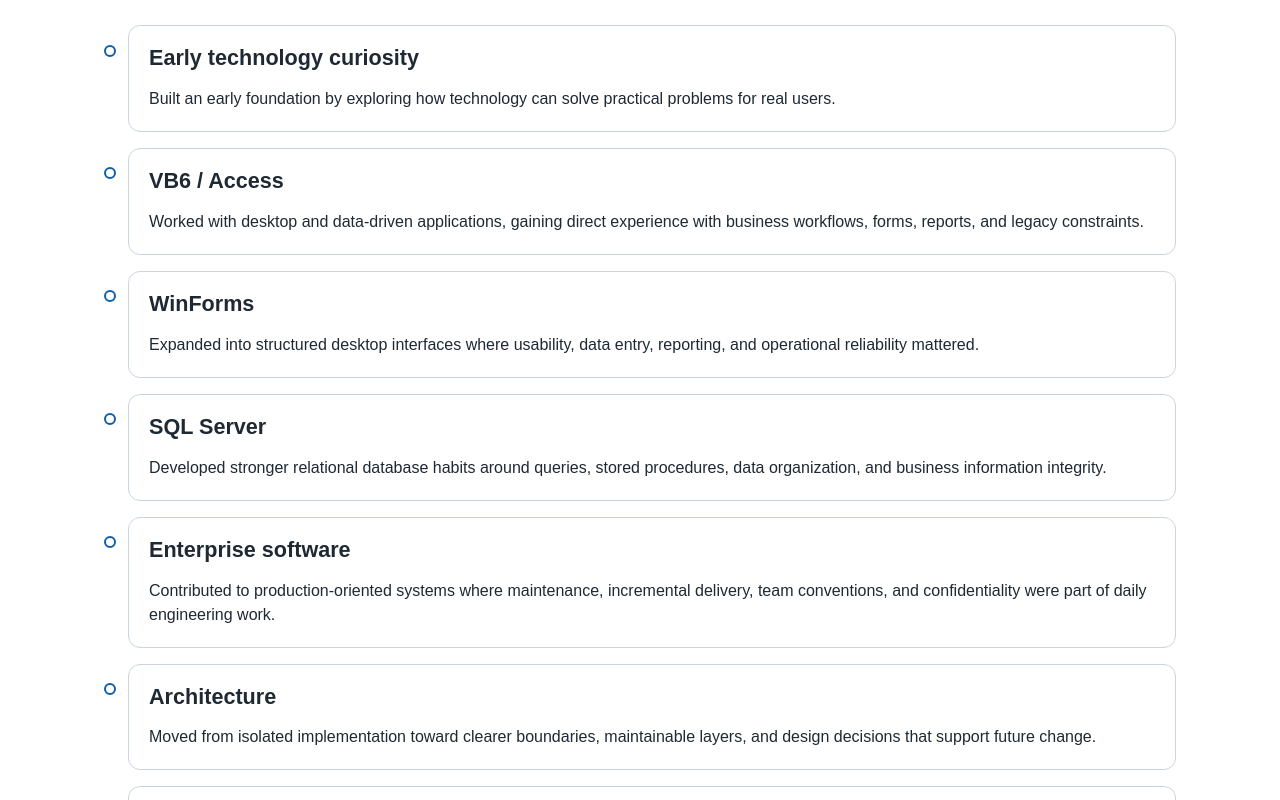
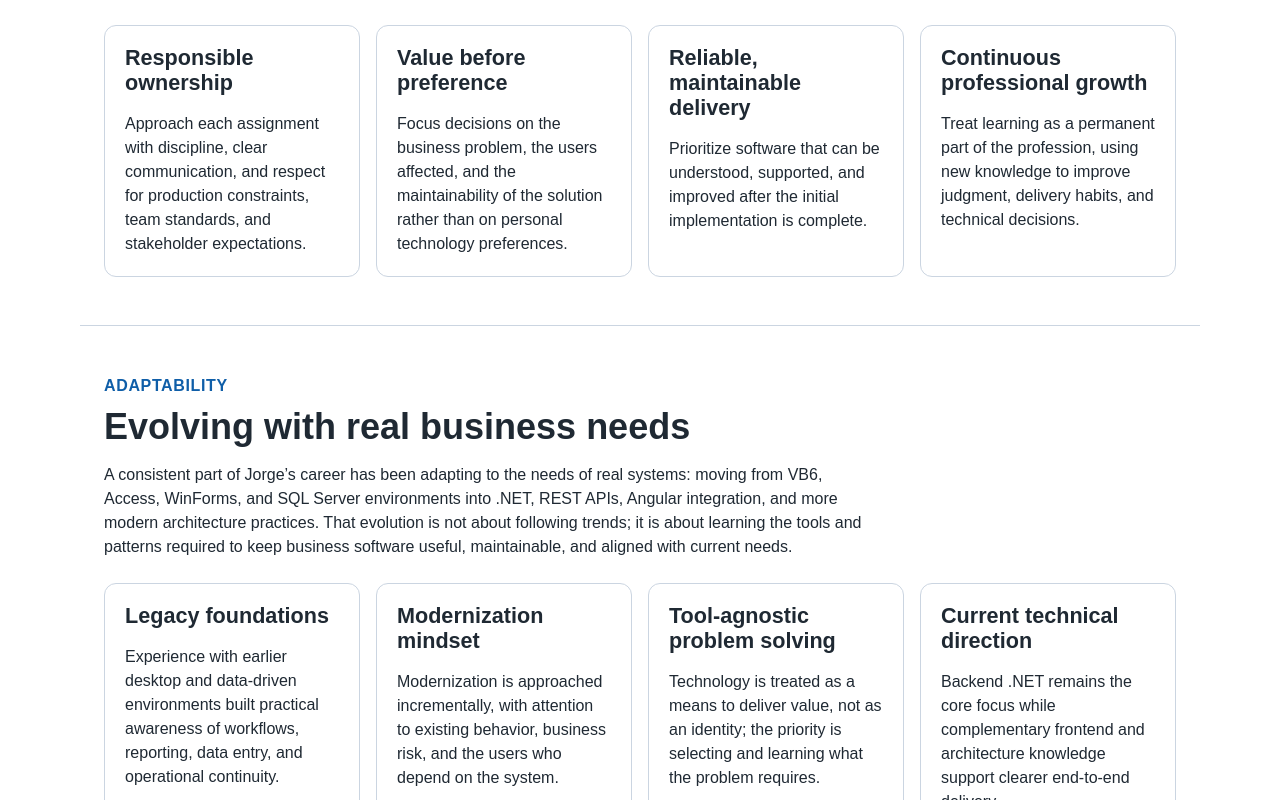
Before and after one commit to jorgejaimes085GH/J3dev-portfolio, an Angular app: page /about in a window 1280 px wide. Shown: the part 780-1580 px from the top of the page. Built offline with nearby package versions, Linux system fonts and the light colour scheme.

Commit message:
Improve about page narrative

```diff
--- a/src/app/data/about.data.ts
+++ b/src/app/data/about.data.ts
@@ -4,8 +4,56 @@ export const ABOUT_PAGE_DATA: AboutPageData = {
   introduction: {
     professionalTitle: 'Backend .NET Developer',
     shortIntroduction:
-      'Jorge Jaimes is a Backend .NET Developer whose work has evolved from desktop business systems and SQL Server data workflows into modern C#, .NET, REST API, and Angular-supported application development.',
+      'Jorge Jaimes is a Backend .NET Developer with experience across several generations of business software. His professional growth has been shaped by maintaining real systems, understanding operational needs, and using software as a practical way to solve business problems with reliability and long-term value.',
     profileImageAlt: 'Professional profile image area for Jorge Jaimes',
+  },
+  professionalMindset: [
+    {
+      title: 'Responsible ownership',
+      description:
+        'Approach each assignment with discipline, clear communication, and respect for production constraints, team standards, and stakeholder expectations.',
+    },
+    {
+      title: 'Value before preference',
+      description:
+        'Focus decisions on the business problem, the users affected, and the maintainability of the solution rather than on personal technology preferences.',
+    },
+    {
+      title: 'Reliable, maintainable delivery',
+      description:
+        'Prioritize software that can be understood, supported, and improved after the initial implementation is complete.',
+    },
+    {
+      title: 'Continuous professional growth',
+      description:
+        'Treat learning as a permanent part of the profession, using new knowledge to improve judgment, delivery habits, and technical decisions.',
+    },
+  ],
+  adaptability: {
+    summary:
+      'A consistent part of Jorge’s career has been adapting to the needs of real systems: moving from VB6, Access, WinForms, and SQL Server environments into .NET, REST APIs, Angular integration, and more modern architecture practices. That evolution is not about following trends; it is about learning the tools and patterns required to keep business software useful, maintainable, and aligned with current needs.',
+    evidence: [
+      {
+        title: 'Legacy foundations',
+        description:
+          'Experience with earlier desktop and data-driven environments built practical awareness of workflows, reporting, data entry, and operational continuity.',
+      },
+      {
+        title: 'Modernization mindset',
+        description:
+          'Modernization is approached incrementally, with attention to existing behavior, business risk, and the users who depend on the system.',
+      },
+      {
+        title: 'Tool-agnostic problem solving',
+        description:
+          'Technology is treated as a means to deliver value, not as an identity; the priority is selecting and learning what the problem requires.',
+      },
+      {
+        title: 'Current technical direction',
+        description:
+          'Backend .NET remains the core focus while complementary frontend and architecture knowledge support clearer end-to-end delivery.',
+      },
+    ],
   },
   journeyMilestones: [
     {
--- a/src/app/pages/about/about.ts
+++ b/src/app/pages/about/about.ts
@@ -28,6 +28,43 @@ import { ABOUT_PAGE_DATA } from '../../data/about.data';
           </div>
           <figcaption>Professional profile image area</figcaption>
         </figure>
+      </section>
+
+      <section class="about-section" aria-labelledby="professional-mindset-title">
+        <div class="about-section__header">
+          <p class="about-section__eyebrow">Professional Mindset</p>
+          <h2 id="professional-mindset-title">How Jorge approaches professional work</h2>
+          <p>
+            This mindset connects technical decisions with responsibility, consistency, and the
+            practical value expected from business software.
+          </p>
+        </div>
+
+        <div class="about-card-grid about-card-grid--four">
+          @for (item of aboutData.professionalMindset; track item.title) {
+            <article class="about-card">
+              <h3>{{ item.title }}</h3>
+              <p>{{ item.description }}</p>
+            </article>
+          }
+        </div>
+      </section>
+
+      <section class="about-section" aria-labelledby="adaptability-title">
+        <div class="about-section__header">
+          <p class="about-section__eyebrow">Adaptability</p>
+          <h2 id="adaptability-title">Evolving with real business needs</h2>
+          <p>{{ aboutData.adaptability.summary }}</p>
+        </div>
+
+        <div class="about-card-grid about-card-grid--four">
+          @for (item of aboutData.adaptability.evidence; track item.title) {
+            <article class="about-card">
+              <h3>{{ item.title }}</h3>
+              <p>{{ item.description }}</p>
+            </article>
+          }
+        </div>
       </section>
 
       <section class="about-section" aria-labelledby="journey-overview-title">
```
Also changed, not shown: src/app/models/about.model.ts (+7 -0 lines).
